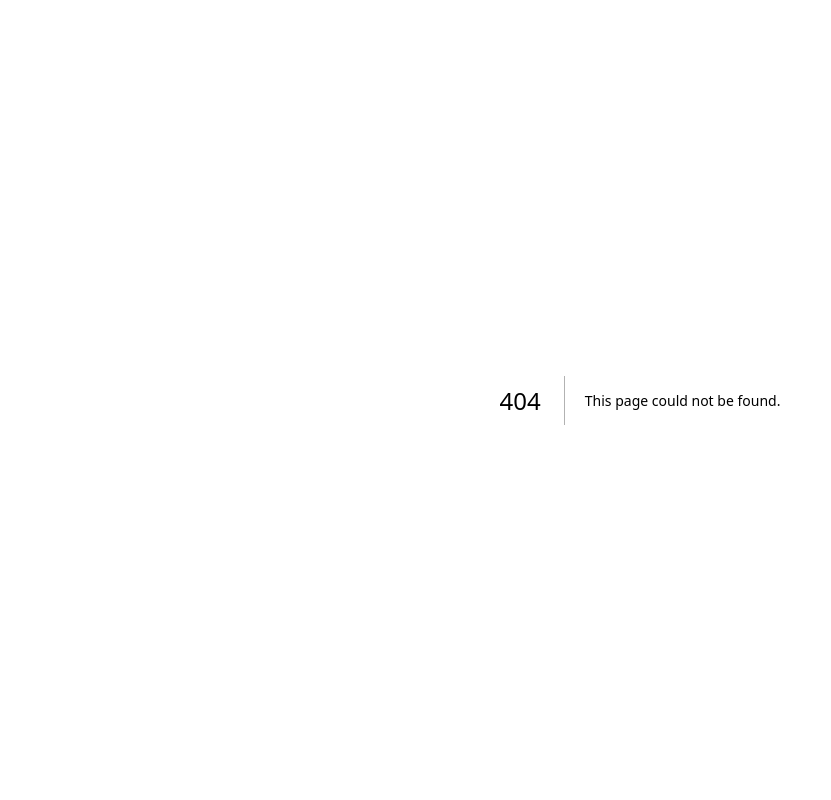
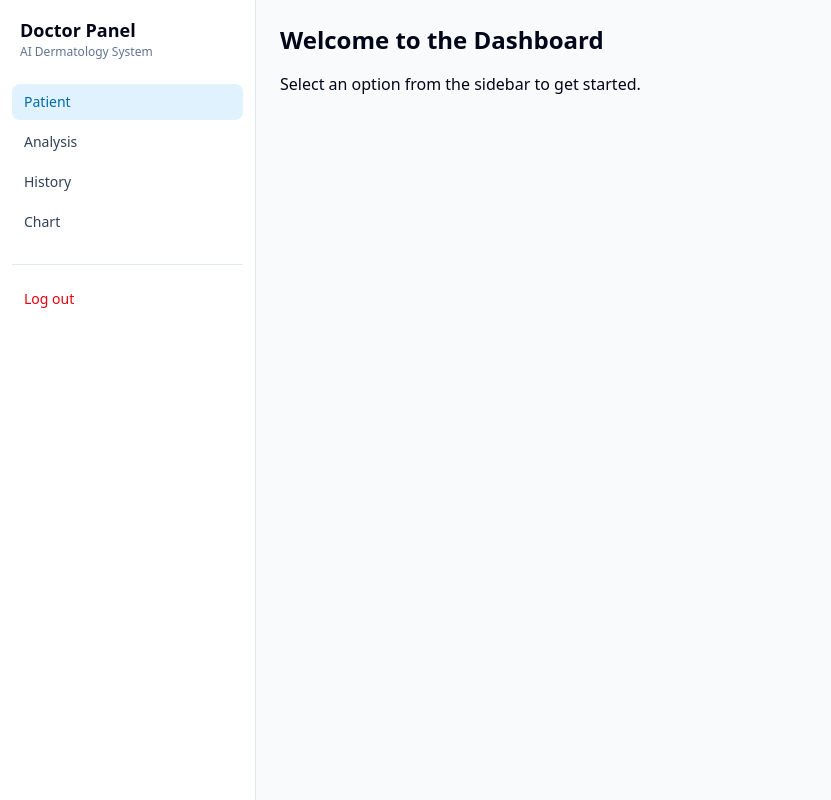
Before and after one commit to nguyenthiyenly0407/A-Leakage-Aware-Deep-Learning-Framework-for-Reliable-Chest-X-ray-Classification-frontend, a Next.js app: page /dashboard in a window 1280 px wide. Before the commit this address had no page. Shown: the whole page, without its empty margins (0-831 px from the left). Built offline with nearby package versions, Linux system fonts and the light colour scheme.

Commit message:
side bar- active page

```diff
--- /dev/null
+++ b/src/app/analysis/page.tsx
@@ -0,0 +1,10 @@
+"use client";
+import Analysis from "@/features/analysis/analysis";
+
+
+export default function AnalysisPage() {
+  return <Analysis>
+    <h1 className="text-2xl font-semibold mb-4">Welcome to the Analysis</h1>
+    <p>Select an option from the sidebar to get started.</p>
+  </Analysis>;
+}
--- /dev/null
+++ b/src/app/chart/page.tsx
@@ -0,0 +1,11 @@
+"use client";
+import Chart from "@/features/chart/chart";
+
+
+
+export default function ChartPage() {
+  return <Chart>
+    <h1 className="text-2xl font-semibold mb-4">Welcome to the Chart</h1>
+    <p>Select an option from the sidebar to get started.</p>
+  </Chart>;
+}
--- /dev/null
+++ b/src/app/dashboard/page.tsx
@@ -0,0 +1,9 @@
+"use client";
+import Patient from "@/features/dashboard/patient";
+
+export default function DashboardPage() {
+  return <Patient>
+    <h1 className="text-2xl font-semibold mb-4">Welcome to the Dashboard</h1>
+    <p>Select an option from the sidebar to get started.</p>
+  </Patient>;
+}
--- /dev/null
+++ b/src/app/history/page.tsx
@@ -0,0 +1,10 @@
+"use client";
+import History from "@/features/history/history";
+
+
+export default function HistoryPage() {
+  return <History>
+    <h1 className="text-2xl font-semibold mb-4">Welcome to the History</h1>
+    <p>Select an option from the sidebar to get started.</p>
+  </History>;
+}
--- /dev/null
+++ b/src/features/analysis/analysis.tsx
@@ -0,0 +1,10 @@
+import LeftSidebar from "../sidebar/LeftSidebar";
+
+export default function Analysis({ children }: { children: React.ReactNode }) {
+  return (
+    <div className="flex">
+      <LeftSidebar />
+      <main className="flex-1 p-6 bg-slate-50 min-h-screen">{children}</main>
+    </div>
+  );
+}
--- a/src/features/auth/components/sign-in-card.tsx
+++ b/src/features/auth/components/sign-in-card.tsx
@@ -48,7 +48,7 @@ export const SignInCard = () => {
       localStorage.setItem("role", "doctor");
 
       // redirect sang dashboard doctor (đổi path theo bạn)
-      router.push("/doctor");
+      router.push("/dashboard");
     } catch (err: any) {
       setServerError(err?.message || "Login failed");
     }
--- /dev/null
+++ b/src/features/chart/chart.tsx
@@ -0,0 +1,10 @@
+import LeftSidebar from "../sidebar/LeftSidebar";
+
+export default function Chart({ children }: { children: React.ReactNode }) {
+  return (
+    <div className="flex">
+      <LeftSidebar />
+      <main className="flex-1 p-6 bg-slate-50 min-h-screen">{children}</main>
+    </div>
+  );
+}
--- /dev/null
+++ b/src/features/dashboard/patient.tsx
@@ -0,0 +1,10 @@
+import LeftSidebar from "../sidebar/LeftSidebar";
+
+export default function Patient({ children }: { children: React.ReactNode }) {
+  return (
+    <div className="flex">
+      <LeftSidebar />
+      <main className="flex-1 p-6 bg-slate-50 min-h-screen">{children}</main>
+    </div>
+  );
+}
--- /dev/null
+++ b/src/features/history/history.tsx
@@ -0,0 +1,10 @@
+import LeftSidebar from "../sidebar/LeftSidebar";
+
+export default function History({ children }: { children: React.ReactNode }) {
+  return (
+    <div className="flex">
+      <LeftSidebar />
+      <main className="flex-1 p-6 bg-slate-50 min-h-screen">{children}</main>
+    </div>
+  );
+}
--- /dev/null
+++ b/src/features/sidebar/LeftSidebar.tsx
@@ -0,0 +1,68 @@
+"use client";
+
+import Link from "next/link";
+import { usePathname, useRouter } from "next/navigation";
+
+const navItems = [
+  { label: "Patient", href: "/dashboard" },
+  { label: "Analysis", href: "/analysis" },
+  { label: "History", href: "/history" },
+  { label: "Chart", href: "/chart" },
+];
+
+export default function LeftSidebar() {
+  const pathname = usePathname();
+  const router = useRouter();
+
+  const handleLogout = () => {
+    // clear token
+    localStorage.removeItem("access_token");
+    localStorage.removeItem("token_type");
+    localStorage.removeItem("role");
+
+    router.push("/sign-in");
+  };
+
+  return (
+    <aside className="h-screen w-64 border-r bg-white">
+      <div className="px-5 py-4">
+        <div className="text-lg font-semibold">Doctor Panel</div>
+        <div className="text-xs text-muted-foreground">AI Dermatology System</div>
+      </div>
+
+      <nav className="px-3 py-2">
+        <ul className="space-y-1">
+          {navItems.map((item) => {
+            const active =
+              pathname === item.href || pathname.startsWith(item.href + "/");
+
+            return (
+              <li key={item.href}>
+                <Link
+                  href={item.href}
+                  className={[
+                    "block rounded-md px-3 py-2 text-sm transition",
+                    active
+                      ? "bg-sky-100 text-sky-700 font-medium"
+                      : "text-slate-700 hover:bg-slate-100",
+                  ].join(" ")}
+                >
+                  {item.label}
+                </Link>
+              </li>
+            );
+          })}
+        </ul>
+
+        <div className="mt-6 border-t pt-4">
+          <button
+            onClick={handleLogout}
+            className="w-full rounded-md px-3 py-2 text-left text-sm text-red-600 hover:bg-red-50 transition"
+          >
+            Log out
+          </button>
+        </div>
+      </nav>
+    </aside>
+  );
+}
```
